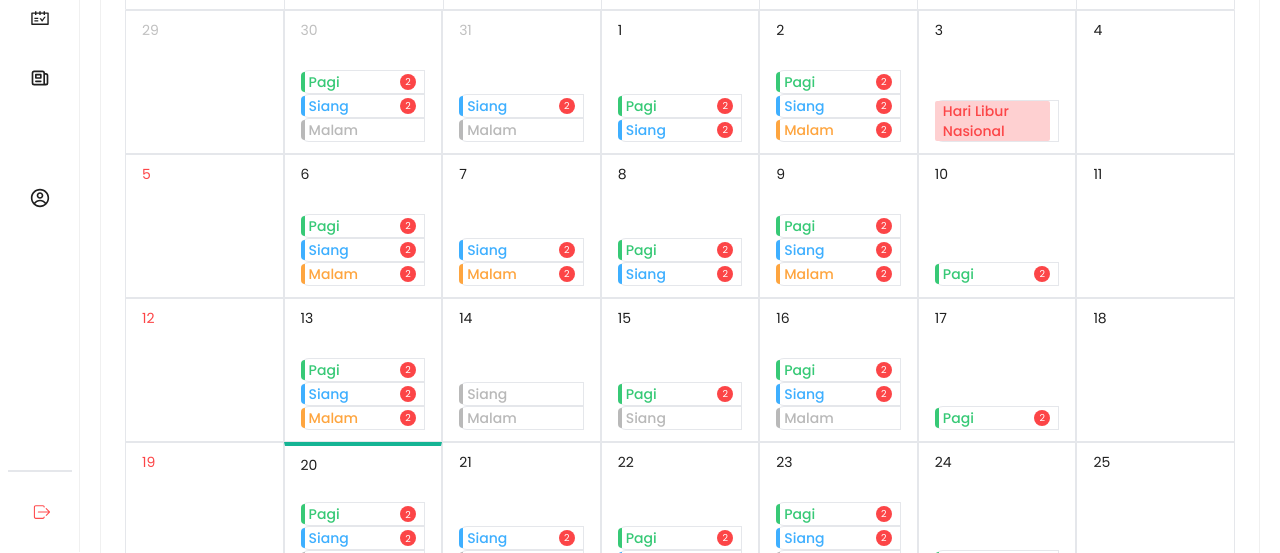
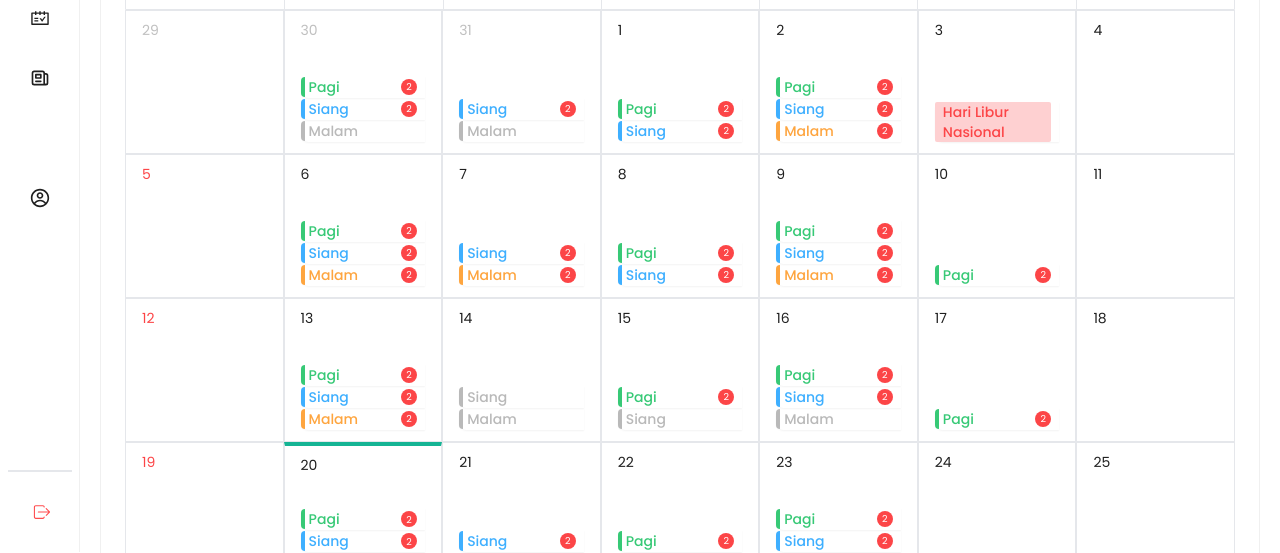
Before and after one commit to team-capstone-1/fe-repro-health, a React (Vite) app: page /jadwal-saya in a window 1280 px wide. Shown: the part 247-800 px from the top of the page. Built offline with nearby package versions, Linux system fonts and the light colour scheme; some icons are missing.

Commit message:
refactor : change some style on my schedule

```diff
--- a/src/views/app-views/my-schedule/components/MySchedule.jsx
+++ b/src/views/app-views/my-schedule/components/MySchedule.jsx
@@ -117,11 +117,11 @@ export default function MySchedule() {
           <div id="list-schedule" className="flex h-[80%] flex-col justify-end">
             {listData.map((item, index) => (
               <div
-                className={`flex w-full items-center rounded-bl-lg rounded-tl-lg border-b border-r border-t pe-2  ${
+                className={`flex w-full items-center rounded-bl-lg rounded-tl-lg pe-2 shadow-sm ${
                   item.type === "Tidak Masuk"
                     ? "justify-start"
                     : "justify-between"
-                }`}
+                } ${item.type === "Libur" ? "pe-0" : ""}`}
                 key={index}
               >
                 <Indicator
```
